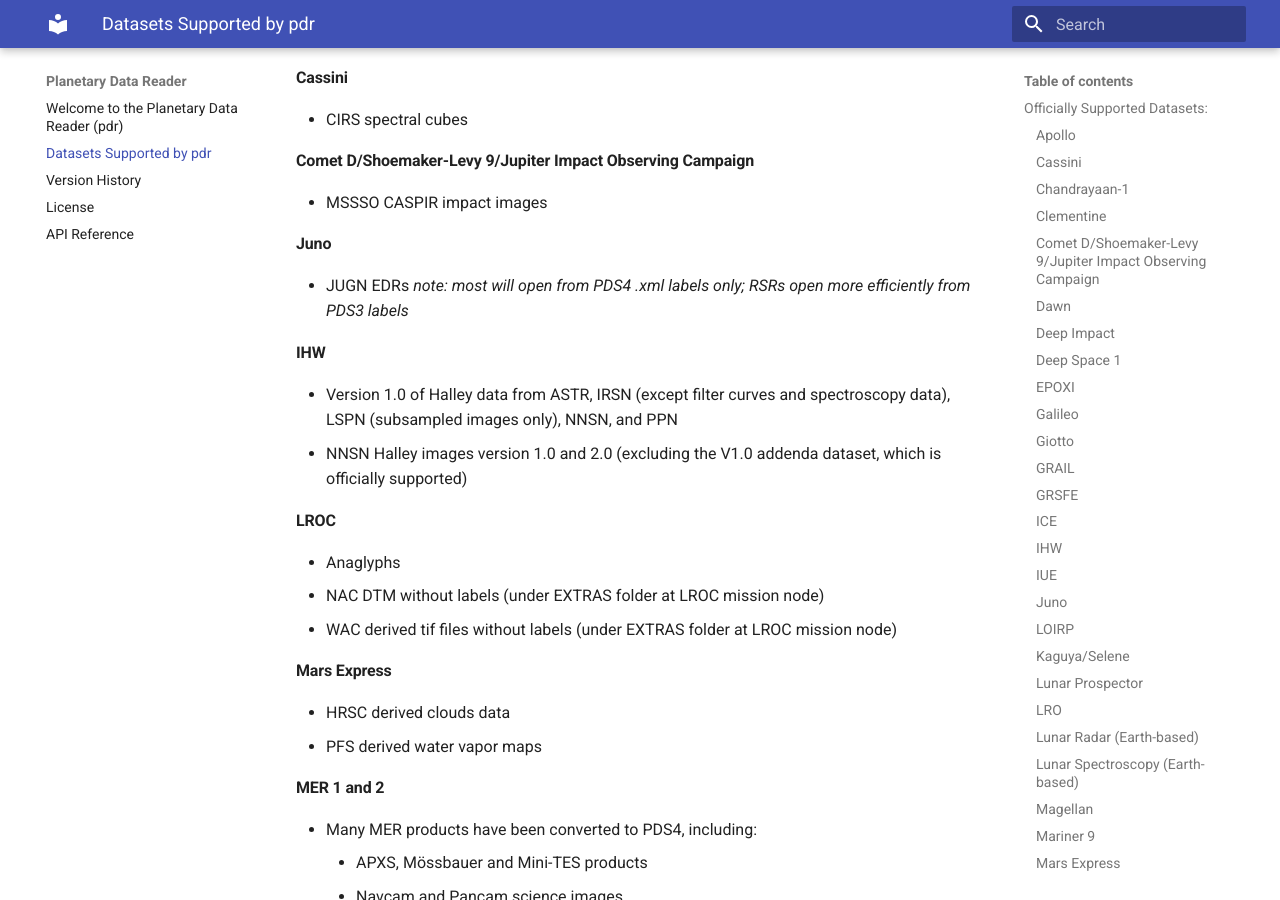
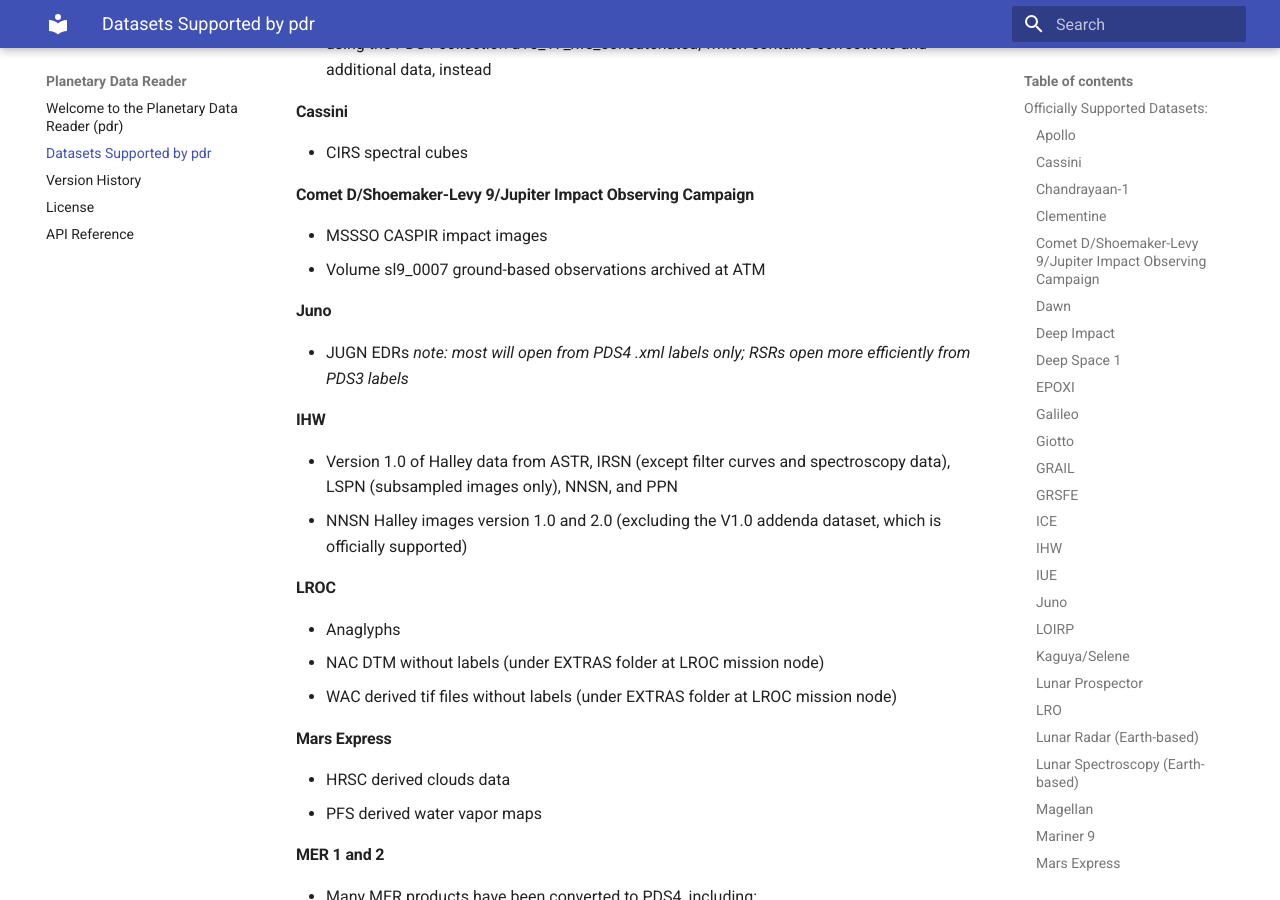
Before and after one commit to MillionConcepts/pdr, an MkDocs documentation site: the page built from docs/supported_datasets.md, in a window 1280 px wide and 900 px high, scrolled down 17460 px. Built offline with MkDocs 1.6.1 and Material for MkDocs 9.7.7, drawn with Linux system fonts in a browser that asks for light colours.

Commit message:
add more sl9/jupiter impact product types to supported_datasets.md

```diff
--- a/docs/supported_datasets.md
+++ b/docs/supported_datasets.md
@@ -524,6 +525,7 @@ expected data structures and that interpretable portions of their data
   - CIRS spectral cubes
 #### Comet D/Shoemaker-Levy 9/Jupiter Impact Observing Campaign
   - MSSSO CASPIR impact images
+  - Volume sl9_0007 ground-based observations archived at ATM
 #### Juno
   - JUGN EDRs *note: most will open from PDS4 .xml labels only; RSRs open more
   efficiently from PDS3 labels*
```
Also changed, not shown: other parts of docs/supported_datasets.md (+1 -0 lines).
